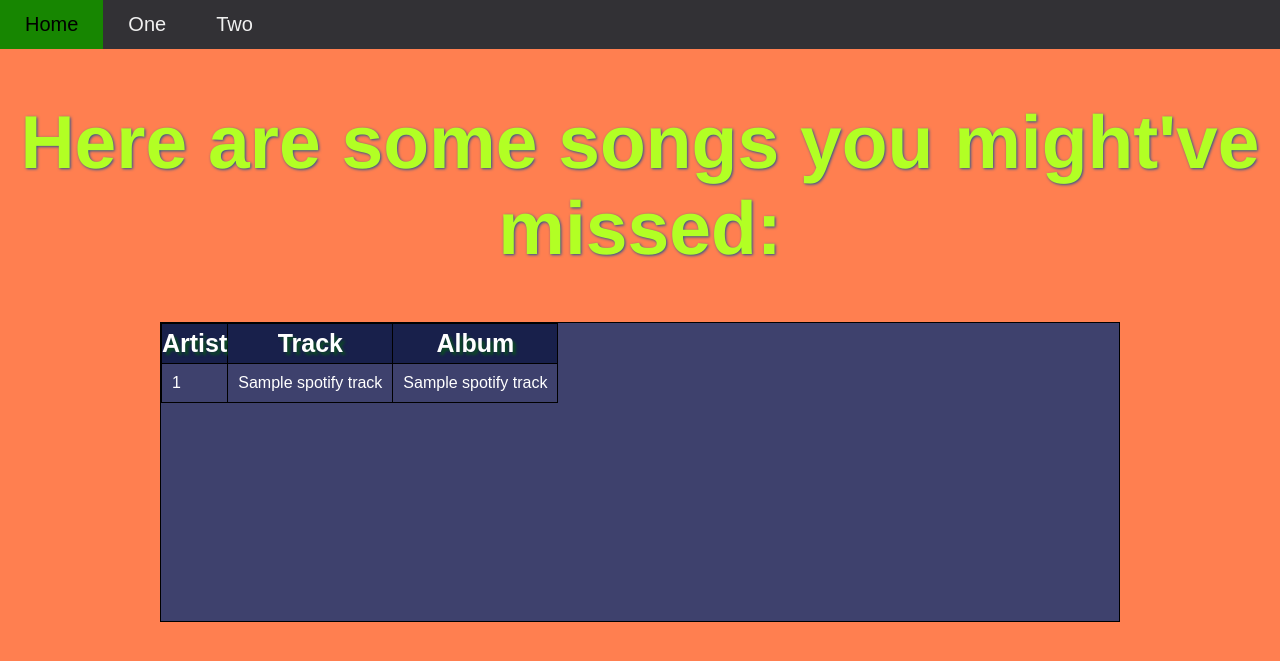
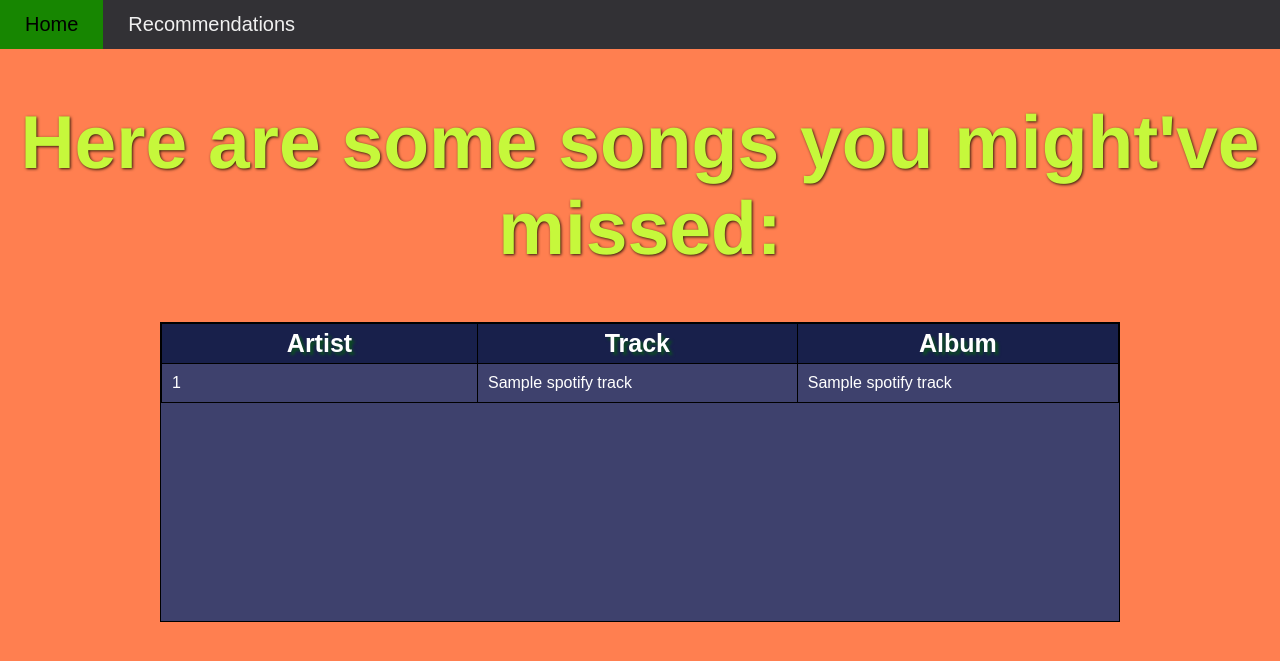
Before and after one commit to Blacketermatthew/spotify-flask-app, a Flask app: page / in a window 1280 px wide. Shown: the top 661 px of the page. Run offline with Flask 2, Linux system fonts and the light colour scheme; a database or web service that is not in the repository returns one stand-in record (values such as "Sample title"); some libraries are stand-ins or nearby versions.

Commit message:
++ highly rec'd page, started datetime cron

```diff
--- a/app.py
+++ b/app.py
@@ -19,11 +19,9 @@ def index():
 
     return render_template('index.html', home=True, total_tracks=total_tracks)
 
-
-
-@app.route("/one")
-def one():
-    return render_template('index.html', one=True)
+@app.route("/highly_recommended")
+def highly_recommended():
+    return render_template('index.html', rec_selected=True)
 
 @app.route("/two")
 def two():
--- a/application/spotify_requests.py
+++ b/application/spotify_requests.py
@@ -1,6 +1,5 @@
 import os
 from dotenv import load_dotenv
-from werkzeug.security import generate_password_hash, check_password_hash
 import requests
 import json
 import pandas as pd
@@ -51,12 +50,12 @@ playlist_results = sp.user_playlist_tracks(
     user=username, playlist_id=discover_playlist_uri, fields='items, name')
 tracks = playlist_results['items']
 
-# print(tracks[i]['track']['artists'][0]['name'], '-',    # Artist name
-# tracks[i]['track']['name'], '| Album:',                 # Song/track name
-# tracks[i]['track']['album']['name'], ' |  URI:',        # Album name
-# tracks[i]['track']['uri'], '||',                        # Song/track URI  (unique spotify-based ID)
-# tracks[i]['track']['external_urls']['spotify'], '\n'    # Spotify song/track URL
-# )
+# tracks[i]['track']['artists'][0]['name']           # Artist name
+# tracks[i]['track']['name']                         # Song/track name
+# tracks[i]['track']['album']['name']                # Album name
+# tracks[i]['track']['uri']                          # Song/track URI  (unique spotify-based ID)
+# tracks[i]['track']['external_urls']['spotify']     # Spotify song/track URL
+
 
 
 def insert_tracks(artist, title, album, URI, URL):
@@ -76,6 +75,7 @@ def retrieve_track_info():
     # for track in retrieved_tracks:
     #     print(f"{track[1]} by {track[0]} from {track[2]} || {track[3]} || {track[4]}")
 
+
 # for i in range(len(tracks)):
 #     # (artist, title, album, URI, URL)
 #     insert_tracks(tracks[i]['track']['artists'][0]['name'],
@@ -85,49 +85,39 @@ def retrieve_track_info():
 #                     tracks[i]['track']['external_urls']['spotify'])
 
 
-# -------------------------------------------------------------------------------
-
-# def write_tracks(text_file, tracks):
-#     with open(text_file, 'a') as file_out:
-#         while True:
-#             for item in tracks['items']:
-#                 if 'track' in item:
-#                     track = item['track']
-#                 else:
-#                     track = item
-#                 try:
-#                     track_url = track['external_urls']['spotify']
-#                     file_out.write(track_url + '\n')
-#                 except KeyError:
-#                     print(u'Skipping track {0} by {1} (local only?)'.format(
-#                             track['name'], track['artists'][0]['name']))
-#             # 1 page = 50 results
-#             # check if there are more pages
-#             if tracks['next']:
-#                 tracks = spotify.next(tracks)
-#             else:
-#                 break
 
 
-# This method prompts the user to confirm access
-# token = util.prompt_for_user_token(username, scope=playlist_scope,
-#         client_id=client_id, client_secret=client_secret,
-#         redirect_uri=redirecturi)
+from datetime import datetime
 
-# if token:
-#     sp = spotipy.Spotify(auth=token)
-#     playlists = sp.current_user_playlists()
+nowtime = datetime.now().strftime("%A %H:%M")
 
-#     while playlists:
-#         for i, playlist in enumerate(playlists['items']):
-#             print("%4d %s %s" % (i + 1 + playlists['offset'], playlist['uri'],  playlist['name']))
-#         if playlists['next']:
-#             playlists = sp.next(playlists)
-#         else:
-#             playlists = None
-# else:
-#     print("Can't get token for", username)
+if nowtime == "Wednesday 21:27":
+    print("nowtime!")
+else:
+    print(nowtime)
 
+
+
+
+
+
+
+
+
+
+
+
+
+
+
+
+
+
+
+
+
+
+# -------------------------------------------------------------------------------
 
 # class SpotifyAuth:
 
--- a/application/static/css/style.css
+++ b/application/static/css/style.css
@@ -14,12 +14,12 @@ header {
 }
 
 
+/* --- Nav Bar --- */
 .navbar {
     overflow: hidden;
     background-color: #323135;
 }
 
-/* --- Nav Bar --- */
 .navbar a {
     color: #f0f0f0;
     text-decoration: none;
@@ -38,14 +38,18 @@ header {
     background-color: #178601;
 }
 
+a.highrec {
+    font-size: 20px;
+}
+
 /* --- Main Text --- */
 
 h1.maintext {
     text-align: center;
     font-size: 75px;
     font-family: "Proxima Nova", "Helvetica Neue", Helvetica, Arial, sans-serif;
-    color: #b2ff24;
-    text-shadow: 1px 1px 3px #235291;
+    color: #c6f83b;
+    text-shadow: 1px 1px 3px #301709;
 }
 
 
@@ -59,10 +63,11 @@ table {
     background-color: #3e416d;
     color: white;
     overflow-y:scroll;
+    table-layout: fixed;
     height:300px;
     display:block;
     border-collapse:collapse;
-    width:75%;
+    width: 75%;
     position: relative;
     margin-left: auto;
     margin-right: auto;
@@ -73,6 +78,7 @@ table {
     color: white;
     padding: 5px 0px;
     font-size: 25px;
+    width: 500px;
     text-shadow: 3px 3px 3px #0b4d21;
     top: 0;
     position: sticky;
--- a/application/templates/includes/nav.html
+++ b/application/templates/includes/nav.html
@@ -2,8 +2,9 @@
     <div class="navbar">
 
         <a href="{{ url_for('index')}}" class="nav-link {% if home==True %}active{% endif %}">Home</a>
-        <a href="{{ url_for('one')}}" class="nav-link {% if one==True %}active{% endif %}">One</a>
-        <a href="{{ url_for('two')}}" class="nav-link {% if two==True %}active{% endif %}">Two</a>
+        <a href="{{ url_for('highly_recommended')}}" class="nav-link highrec {% if rec_selected==True %}active{% endif %}">
+            Recommendations</a>
+        <!-- <a href="{{ url_for('two')}}" class="nav-link {% if two==True %}active{% endif %}">Two</a> -->
 
     </div>
 </header>
--- a/application/templates/index.html
+++ b/application/templates/index.html
@@ -13,10 +13,16 @@
 <script type=text/javascript src="{{
     url_for('static', filename='jquery.js') }}"></script>
 
+
+
+<div class="db-list">
+
+
+    {% if total_tracks %}
+
     <!-- Main Text-->
     <h1 class="maintext">Here are some songs you might've missed:</h1>
 
-<div class="db-list">
     <table>
 
         <thead>
@@ -28,7 +34,6 @@
         </thead>
 
         <tbody>
-
             {% for track in total_tracks %}
 
                 <tr class="clickable-row" onclick="openInNewTab('{{ track[4] }}');">
@@ -55,10 +60,18 @@
                 </tr>
 
             {% endfor %}
+        </tbody>
+    </table>
 
-        </tbody>
+    {% else %}
 
-    </table>
+        <center>
+        <h1 class="maintext">Spotify really thinks you'd like: </h1>
+        <p>DEVO</p>
+        </center>
+
+    {% endif %}
+
 </div>
 
 
```
Lines whose indentation alone changed are shown as unchanged.
